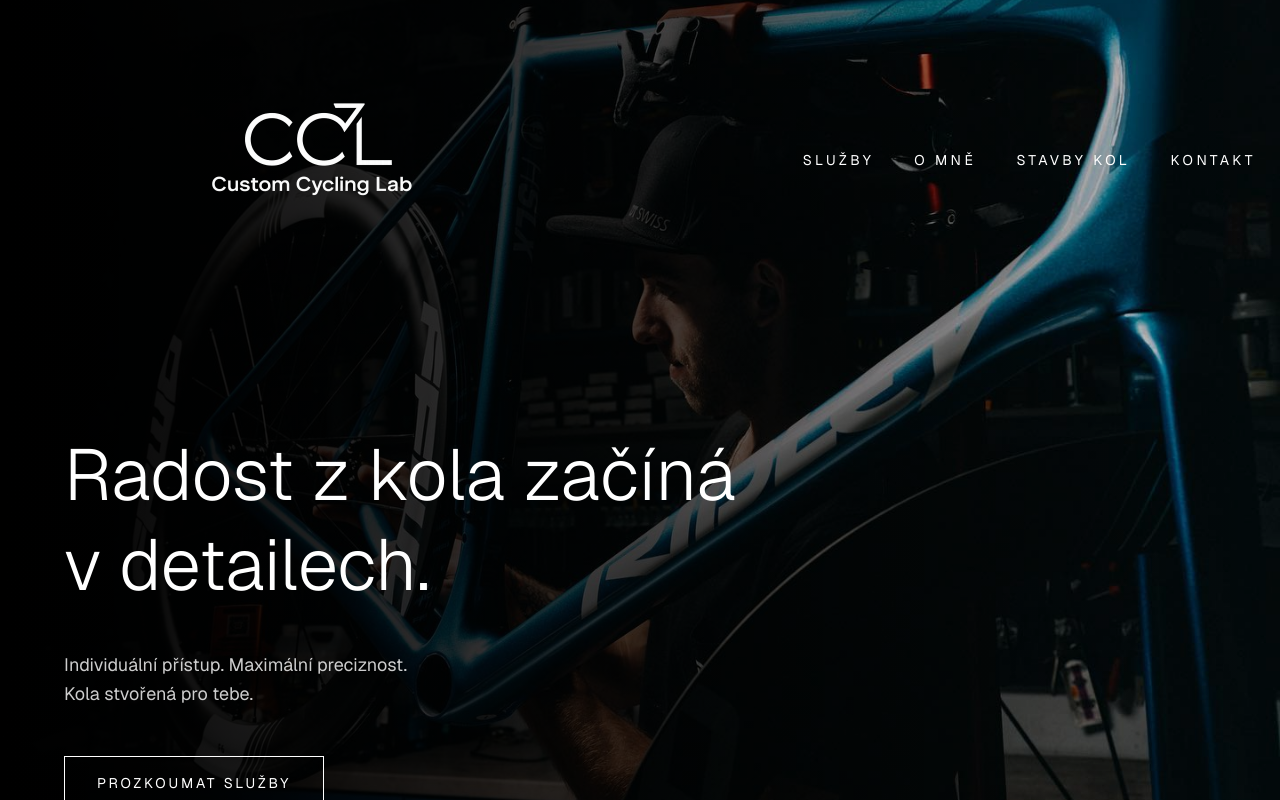
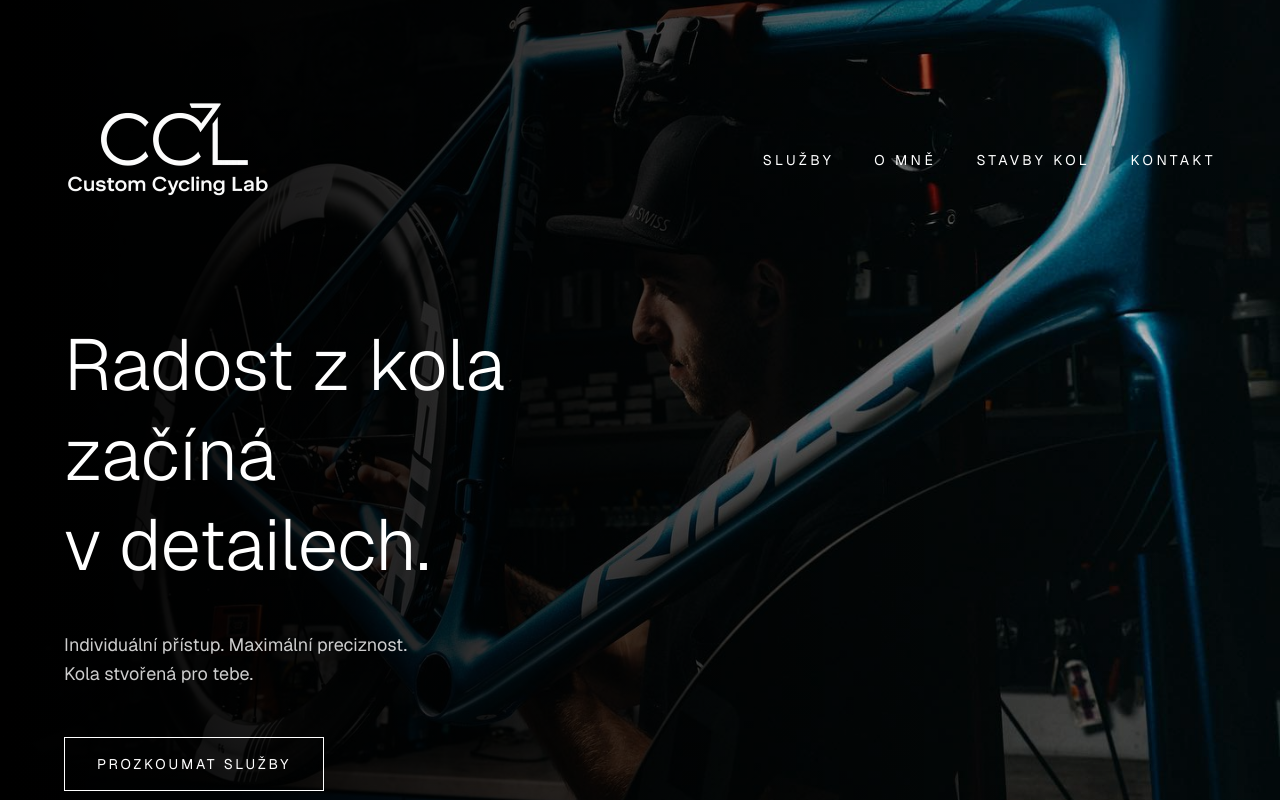
Before and after one commit to marcelboranek-beep/cyclinglab-live, a Next.js app: page / in a window 1280 px wide. Shown: the top 800 px of the page. Built offline with nearby package versions, Linux system fonts and the light colour scheme.

Commit message:
Force redeploy logo alignment

```diff
--- a/app/page.tsx
+++ b/app/page.tsx
@@ -29,8 +29,8 @@ export default function CustomCyclingLab() {
 
         <div className="absolute inset-0 bg-gradient-to-r from-black via-black/70 to-transparent" />
 
-        <header className="relative z-10 flex items-center justify-between px-2 py-8 md:px-6">
-  <div className="relative h-64 w-[768px] -ml-24">
+<header className="relative z-10 flex items-center justify-between px-16 py-8">
+  <div className="relative h-64 w-[768px] ml-[-280px]">
   <img
     src="/logo-white.png"
     alt="Custom Cycling Lab"
@@ -53,7 +53,7 @@ export default function CustomCyclingLab() {
           </nav>
         </header>
 
-        <div className="relative z-10 flex h-[75vh] items-center px-8 md:px-16">
+        <div className="relative z-10 max-w-3xl px-16">
           <div className="max-w-2xl">
             <h2 className="text-5xl leading-tight md:text-7xl font-light">
               Radost z kola začíná
```
Lines whose indentation alone changed are shown as unchanged.
